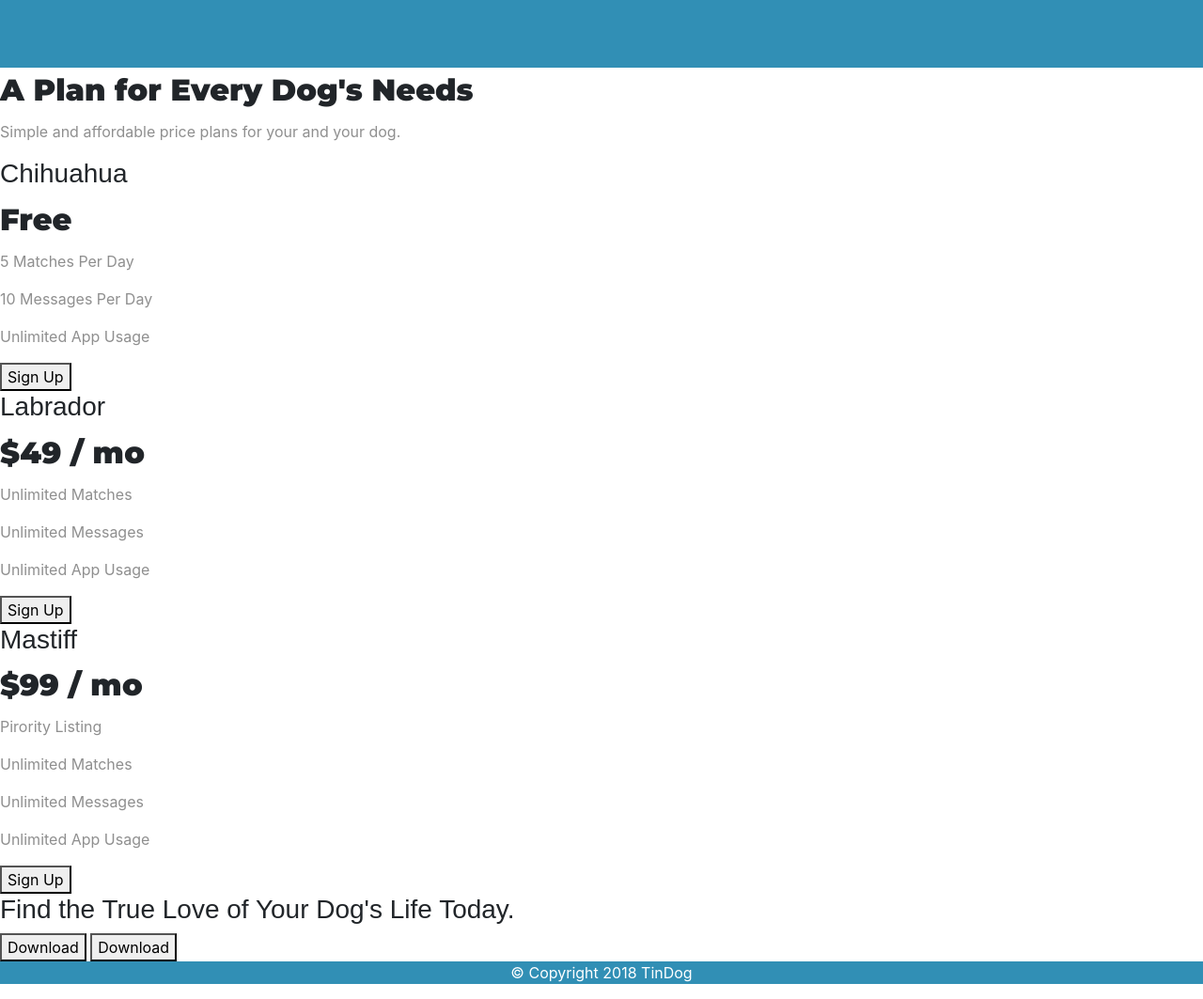
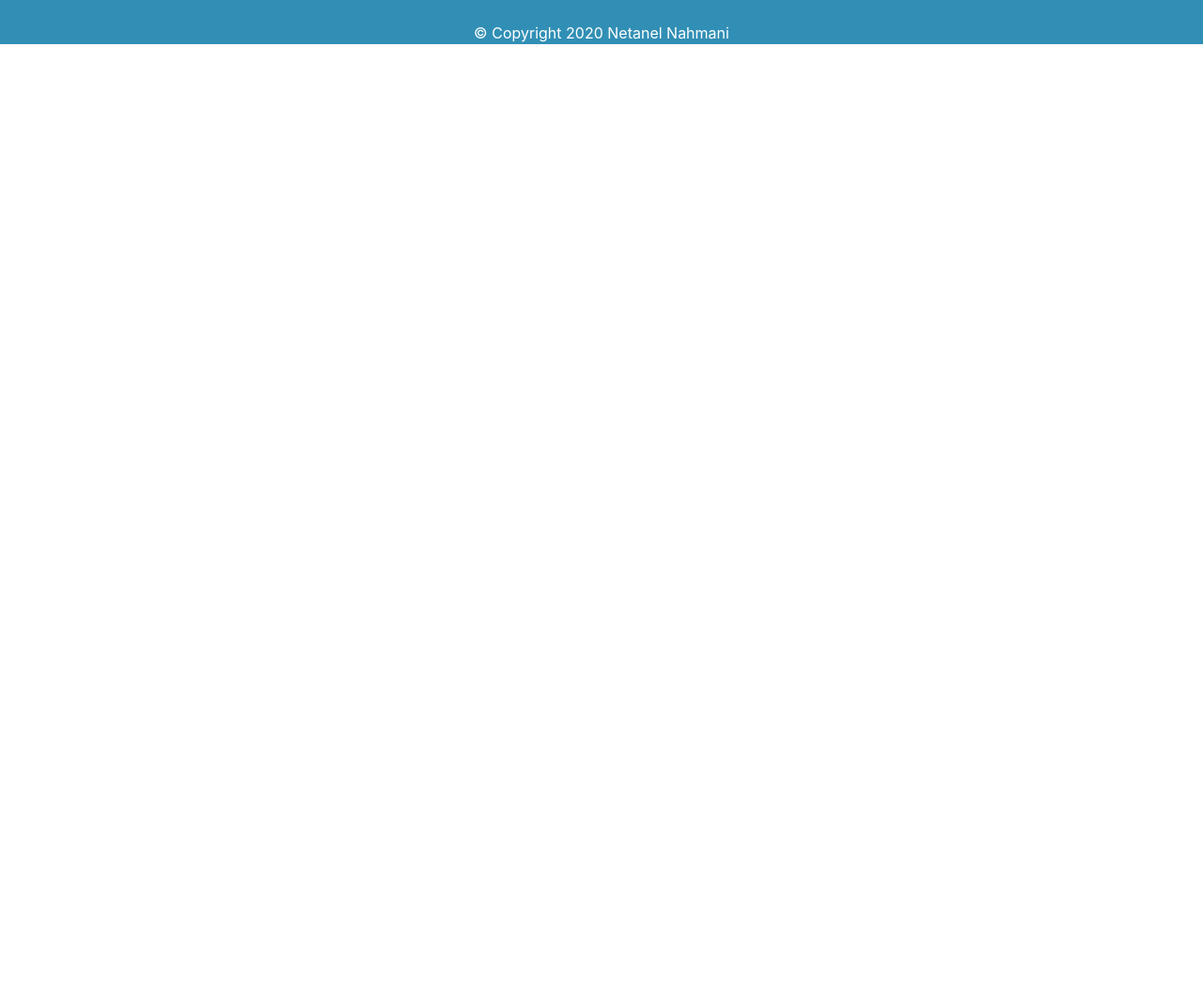
Before and after one commit to bishbashfood/idan-agent, a plain HTML site: page index.html in a window 1280 px wide. Shown: the part 1269-2332 px from the top of the page at 94% size. After the commit the page ends 1332 px from the top, so only its background shows below. Drawn offline with nearby package versions, Linux system fonts and the light colour scheme; files whose address does not match are found by name.

Commit message:
Update index.html

```diff
--- a/index.html
+++ b/index.html
@@ -59,7 +59,7 @@
         </div>
 
         <div class="col-lg-6">
-          <img class="Title-image"src="C:\Users\USER\Desktop\Full Stack\Web Development\idan\profile.jpg" alt="iphone-mockup">
+          <img class="Title-image"src="idan p.png" alt="iphone-mockup">
         </div>
       </div>
     </div>
@@ -125,65 +125,18 @@
   <!-- Press -->
 
   <section id="press">
-    <img class="press-logo" src="techcrunch.png" alt="tc-logo">
+    <img class="press-logo" src="TechCrunch.png" alt="tc-logo">
     <img class="press-logo" src="tnw.png" alt="tnw-logo">
     <img class="press-logo" src="bizinsider.png" alt="biz-insider-logo">
     <img class="press-logo" src="mashable.png" alt="mashable-logo">
 
   </section>
 
-
-  <!-- Pricing -->
-
-  <section id="pricing">
-
-    <h2>A Plan for Every Dog's Needs</h2>
-    <p>Simple and affordable price plans for your and your dog.</p>
-
-
-    <h3>Chihuahua</h3>
-    <h2>Free</h2>
-    <p>5 Matches Per Day</p>
-    <p>10 Messages Per Day</p>
-    <p>Unlimited App Usage</p>
-    <button type="button">Sign Up</button>
-
-
-    <h3>Labrador</h3>
-    <h2>$49 / mo</h2>
-    <p>Unlimited Matches</p>
-    <p>Unlimited Messages</p>
-    <p>Unlimited App Usage</p>
-    <button type="button">Sign Up</button>
-
-
-    <h3>Mastiff</h3>
-    <h2>$99 / mo</h2>
-    <p>Pirority Listing</p>
-    <p>Unlimited Matches</p>
-    <p>Unlimited Messages</p>
-    <p>Unlimited App Usage</p>
-    <button type="button">Sign Up</button>
-
-  </section>
-
-
-  <!-- Call to Action -->
-
-  <section id="cta">
-
-    <h3>Find the True Love of Your Dog's Life Today.</h3>
-    <button type="button">Download</button>
-    <button type="button">Download</button>
-
-  </section>
-
-
   <!-- Footer -->
 
   <footer id="footer">
 
-    <p class="footers">© Copyright 2018 TinDog</p>
+    <p class="footers">© Copyright 2020 Netanel Nahmani </p>
 
   </footer>
 
```
